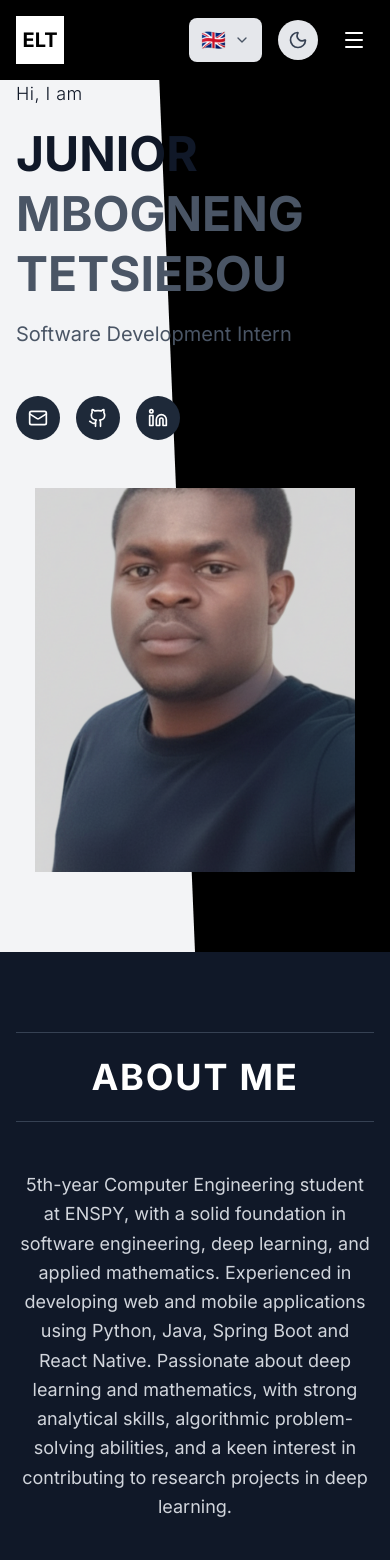
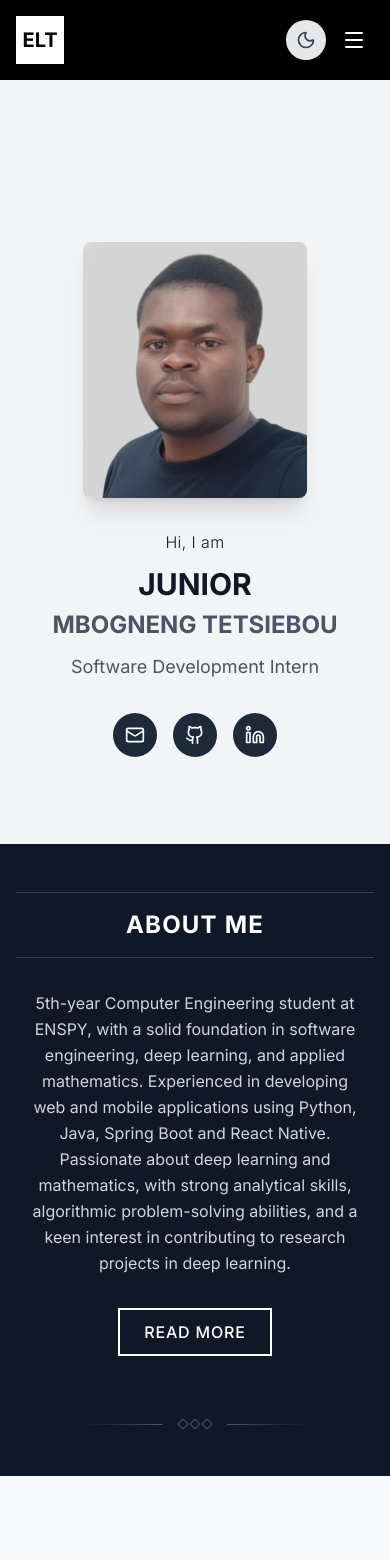
Before and after one commit to ELT-Bussiness/portofolio, a Next.js app: page / in a window 390 px wide. Shown: the top 1560 px of the page. Built offline with nearby package versions, Linux system fonts and the light colour scheme.

Commit message:
responsive design

```diff
--- a/components/Header.tsx
+++ b/components/Header.tsx
@@ -47,8 +47,10 @@ export function Header() {
           </div>
 
           {/* Right side controls */}
-          <div className="flex items-center gap-4">
-            <LanguageToggle />
+          <div className="flex items-center gap-2 sm:gap-4">
+            <div className="hidden xs:block sm:block">
+              <LanguageToggle />
+            </div>
             <ThemeToggle />
 
             {/* Mobile menu button */}
@@ -64,6 +66,10 @@ export function Header() {
         {/* Mobile Navigation */}
         {isMenuOpen && (
           <div className="md:hidden mt-4 pb-4 space-y-2">
+            {/* Language toggle for very small screens */}
+            <div className="px-4 py-2 sm:hidden">
+              <LanguageToggle />
+            </div>
             {navItems.map((item) => (
               <a
                 key={item.href}
--- a/components/sections/About.tsx
+++ b/components/sections/About.tsx
@@ -8,23 +8,23 @@ export function About() {
   const { about } = portfolioData
 
   return (
-    <section id="about" className="py-20 px-4 bg-gray-900 dark:bg-black text-white">
+    <section id="about" className="py-12 md:py-20 px-4 bg-gray-900 dark:bg-black text-white">
       <div className="container mx-auto max-w-6xl">
         {/* IT BERRIES style section */}
-        <div className="space-y-12">
-          <div className="border-t border-b border-gray-700 dark:border-gray-800 py-6">
-            <h2 className="text-4xl md:text-5xl font-bold tracking-wider text-center">
+        <div className="space-y-8 md:space-y-12">
+          <div className="border-t border-b border-gray-700 dark:border-gray-800 py-4 md:py-6">
+            <h2 className="text-2xl sm:text-3xl md:text-4xl lg:text-5xl font-bold tracking-wider text-center">
               {t({ en: 'ABOUT ME', fr: 'À PROPOS', de: 'ÜBER MICH', es: 'SOBRE MÍ', zh: '关于我' })}
             </h2>
           </div>
 
-          <div className="max-w-4xl mx-auto">
-            <p className="text-lg leading-relaxed text-gray-300 dark:text-gray-400 text-center md:text-left">
+          <div className="max-w-4xl mx-auto px-2 sm:px-4">
+            <p className="text-base md:text-lg leading-relaxed text-gray-300 dark:text-gray-400 text-center md:text-left">
               {t(about)}
             </p>
 
-            <div className="flex justify-center mt-12">
-              <button className="group relative px-8 py-3 overflow-hidden border-2 border-white dark:border-gray-700 hover:border-gray-300 dark:hover:border-gray-600 transition-all duration-300">
+            <div className="flex justify-center mt-8 md:mt-12">
+              <button className="group relative px-6 md:px-8 py-2.5 md:py-3 overflow-hidden border-2 border-white dark:border-gray-700 hover:border-gray-300 dark:hover:border-gray-600 transition-all duration-300">
                 <span className="relative z-10 font-medium tracking-wider">
                   {t({ en: 'READ MORE', fr: 'LIRE PLUS', de: 'MEHR LESEN', es: 'LEER MÁS', zh: '阅读更多' })}
                 </span>
--- a/components/sections/Contact.tsx
+++ b/components/sections/Contact.tsx
@@ -17,19 +17,19 @@ export function Contact() {
   }
 
   return (
-    <section id="contact" className="py-20 px-4 bg-gray-50 dark:bg-gray-900">
+    <section id="contact" className="py-12 md:py-20 px-4 bg-gray-50 dark:bg-gray-900">
       <div className="container mx-auto max-w-6xl">
         {/* Section Title */}
-        <div className="text-center mb-16">
-          <div className="inline-block border-4 border-gray-900 dark:border-white px-12 py-4">
-            <h2 className="text-4xl md:text-5xl font-bold tracking-wider text-gray-900 dark:text-white">
+        <div className="text-center mb-10 md:mb-16">
+          <div className="inline-block border-2 md:border-4 border-gray-900 dark:border-white px-6 sm:px-8 md:px-12 py-3 md:py-4">
+            <h2 className="text-2xl sm:text-3xl md:text-4xl lg:text-5xl font-bold tracking-wider text-gray-900 dark:text-white">
               {t({ en: 'CONTACT', fr: 'CONTACT', de: 'KONTAKT', es: 'CONTACTO', zh: '联系方式' })}
             </h2>
           </div>
         </div>
 
         <div className="max-w-4xl mx-auto">
-          <p className="text-center text-lg text-gray-700 dark:text-gray-300 mb-12">
+          <p className="text-center text-base md:text-lg text-gray-700 dark:text-gray-300 mb-8 md:mb-12 px-4">
             {t({
               en: "I'm always open to discussing new projects, creative ideas, or opportunities to be part of your vision.",
               fr: "Je suis toujours ouvert à discuter de nouveaux projets, d'idées créatives ou d'opportunités de faire partie de votre vision.",
--- a/components/sections/Hero.tsx
+++ b/components/sections/Hero.tsx
@@ -9,17 +9,17 @@ export function Hero() {
   const { personal } = portfolioData
 
   return (
-    <section id="hero" className="relative min-h-screen flex items-center overflow-hidden">
+    <section id="hero" className="relative min-h-screen flex items-center overflow-hidden pt-20 md:pt-0">
       {/* Split diagonal background */}
       <div className="absolute inset-0 flex">
         {/* Left side - Light gray */}
-        <div className="w-1/2 bg-gray-100 dark:bg-gray-900" />
+        <div className="w-full md:w-1/2 bg-gray-100 dark:bg-gray-900" />
 
-        {/* Right side - Black */}
-        <div className="w-1/2 bg-black dark:bg-gray-950" />
+        {/* Right side - Black (hidden on mobile) */}
+        <div className="hidden md:block w-1/2 bg-black dark:bg-gray-950" />
 
-        {/* Diagonal divider */}
-        <div className="absolute inset-0 overflow-hidden">
+        {/* Diagonal divider (hidden on mobile) */}
+        <div className="hidden md:block absolute inset-0 overflow-hidden">
           <div
             className="absolute inset-0 bg-black dark:bg-gray-950 origin-top-right"
             style={{
@@ -30,28 +30,28 @@ export function Hero() {
       </div>
 
       {/* Content */}
-      <div className="relative z-10 container mx-auto px-4 py-20">
-        <div className="grid md:grid-cols-2 gap-12 items-center min-h-[80vh]">
+      <div className="relative z-10 container mx-auto px-4 sm:px-6 py-10 md:py-20">
+        <div className="flex flex-col-reverse md:grid md:grid-cols-2 gap-8 md:gap-12 items-center min-h-[70vh] md:min-h-[80vh]">
           {/* Left side - Text content */}
-          <div className="space-y-6 text-gray-900 dark:text-gray-100">
-            <div className="space-y-4">
-              <p className="text-lg font-light tracking-wide">
+          <div className="space-y-4 md:space-y-6 text-gray-900 dark:text-gray-100 text-center md:text-left">
+            <div className="space-y-3 md:space-y-4">
+              <p className="text-base md:text-lg font-light tracking-wide">
                 {t({ en: 'Hi, I am', fr: 'Bonjour, je suis', de: 'Hallo, ich bin', es: 'Hola, soy', zh: '你好，我是' })}
               </p>
-              <h1 className="text-5xl md:text-6xl lg:text-7xl font-bold leading-tight">
+              <h1 className="text-3xl sm:text-4xl md:text-5xl lg:text-6xl xl:text-7xl font-bold leading-tight">
                 {personal.name.split(' ').pop()}
                 <br />
-                <span className="text-gray-600 dark:text-gray-400">
+                <span className="text-gray-600 dark:text-gray-400 text-2xl sm:text-3xl md:text-4xl lg:text-5xl xl:text-6xl">
                   {personal.name.split(' ').slice(0, -1).join(' ')}
                 </span>
               </h1>
-              <p className="text-xl text-gray-600 dark:text-gray-400">
+              <p className="text-lg md:text-xl text-gray-600 dark:text-gray-400">
                 {t(personal.title)}
               </p>
             </div>
 
             {/* Social links */}
-            <div className="flex gap-4 pt-6">
+            <div className="flex gap-4 pt-4 md:pt-6 justify-center md:justify-start">
               <a
                 href={`mailto:${personal.email}`}
                 className="p-3 rounded-full bg-gray-800 dark:bg-gray-700 text-white hover:bg-gray-700 dark:hover:bg-gray-600 transition-all hover:scale-110"
@@ -83,12 +83,12 @@ export function Hero() {
           {/* Right side - Image */}
           <div className="flex justify-center md:justify-end">
             <div className="relative">
-              <div className="relative w-80 h-96 md:w-96 md:h-[500px] overflow-hidden">
+              <div className="relative w-56 h-64 sm:w-64 sm:h-80 md:w-80 md:h-96 lg:w-96 lg:h-[500px] overflow-hidden rounded-lg md:rounded-none shadow-xl md:shadow-none">
                 {/* Profile Photo */}
                 <img
                   src="/profil.png"
                   alt={personal.name}
-                  className="w-full h-full object-cover object-center"
+                  className="w-full h-full object-cover object-top"
                 />
               </div>
             </div>
--- a/components/sections/Projects.tsx
+++ b/components/sections/Projects.tsx
@@ -26,21 +26,21 @@ export function Projects() {
 
       <div className="relative z-10 container mx-auto max-w-6xl">
         {/* Section Title */}
-        <div className="text-center mb-16">
-          <div className="inline-block border-4 border-gray-900 dark:border-white px-12 py-4 bg-gray-100 dark:bg-gray-950">
-            <h2 className="text-4xl md:text-5xl font-bold tracking-wider text-gray-900 dark:text-white">
+        <div className="text-center mb-10 md:mb-16">
+          <div className="inline-block border-2 md:border-4 border-gray-900 dark:border-white px-6 sm:px-8 md:px-12 py-3 md:py-4 bg-gray-100 dark:bg-gray-950">
+            <h2 className="text-2xl sm:text-3xl md:text-4xl lg:text-5xl font-bold tracking-wider text-gray-900 dark:text-white">
               {t({ en: 'PORTFOLIO', fr: 'PORTFOLIO', de: 'PORTFOLIO', es: 'PORTAFOLIO', zh: '作品集' })}
             </h2>
           </div>
         </div>
 
         {/* Filter buttons */}
-        <div className="flex justify-center gap-4 mb-12 flex-wrap">
+        <div className="flex justify-center gap-2 sm:gap-4 mb-8 md:mb-12 flex-wrap px-2">
           {categories.map((category) => (
             <button
               key={category.key}
               onClick={() => setFilter(category.key)}
-              className={`px-6 py-2 font-medium tracking-wider transition-all duration-300 ${
+              className={`px-3 sm:px-4 md:px-6 py-1.5 sm:py-2 text-sm sm:text-base font-medium tracking-wider transition-all duration-300 ${
                 filter === category.key
                   ? 'bg-gray-900 dark:bg-white text-white dark:text-gray-900'
                   : 'bg-white dark:bg-gray-800 text-gray-900 dark:text-white hover:bg-gray-200 dark:hover:bg-gray-700'
@@ -52,7 +52,7 @@ export function Projects() {
         </div>
 
         {/* Projects Grid */}
-        <div className="grid md:grid-cols-2 lg:grid-cols-3 gap-6 mb-12">
+        <div className="grid grid-cols-1 sm:grid-cols-2 lg:grid-cols-3 gap-4 sm:gap-6 mb-8 md:mb-12">
           {projects.slice(0, 6).map((project, index) => (
             <div
               key={index}
```
Also changed, not shown: components/sections/Skills.tsx (+10 -10 lines).
